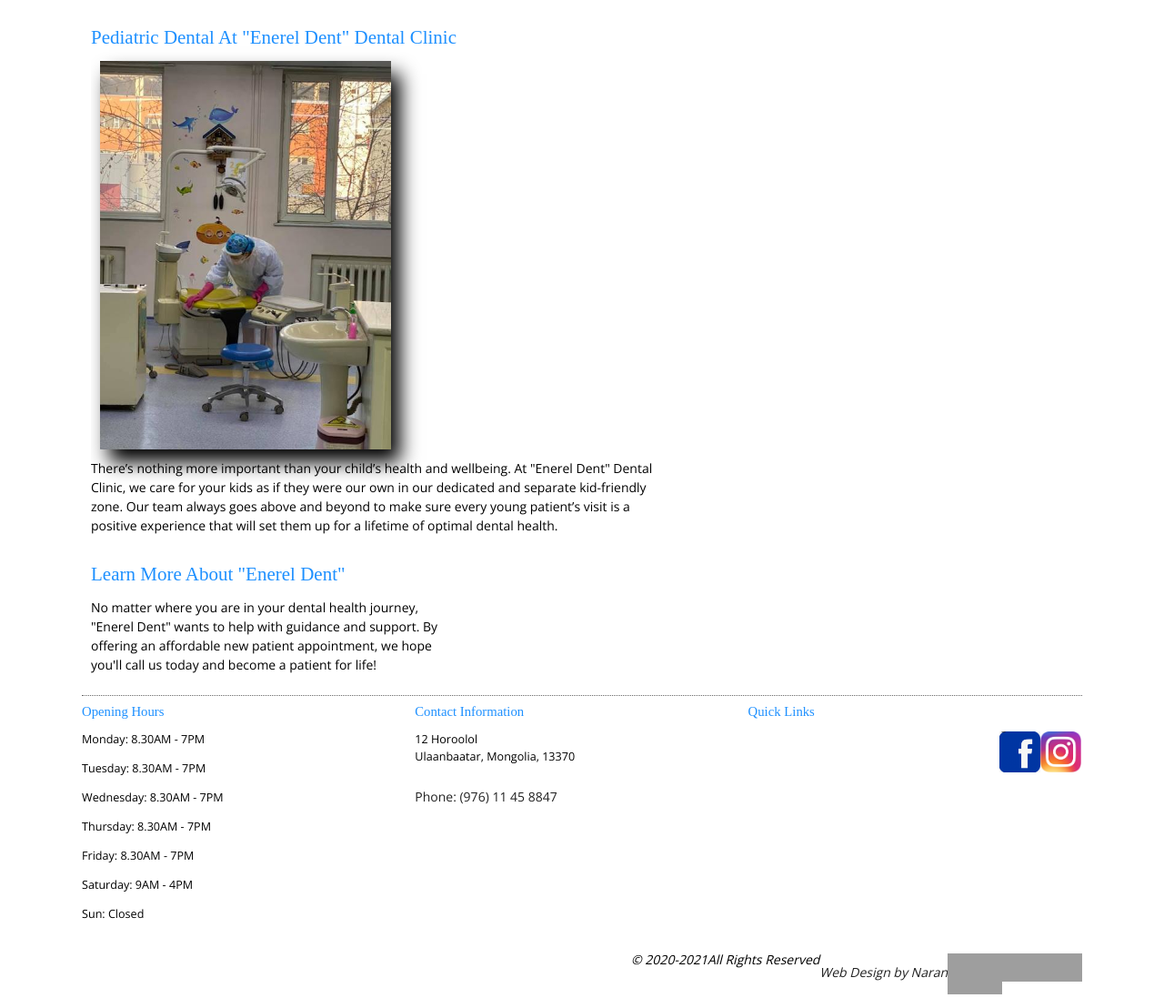
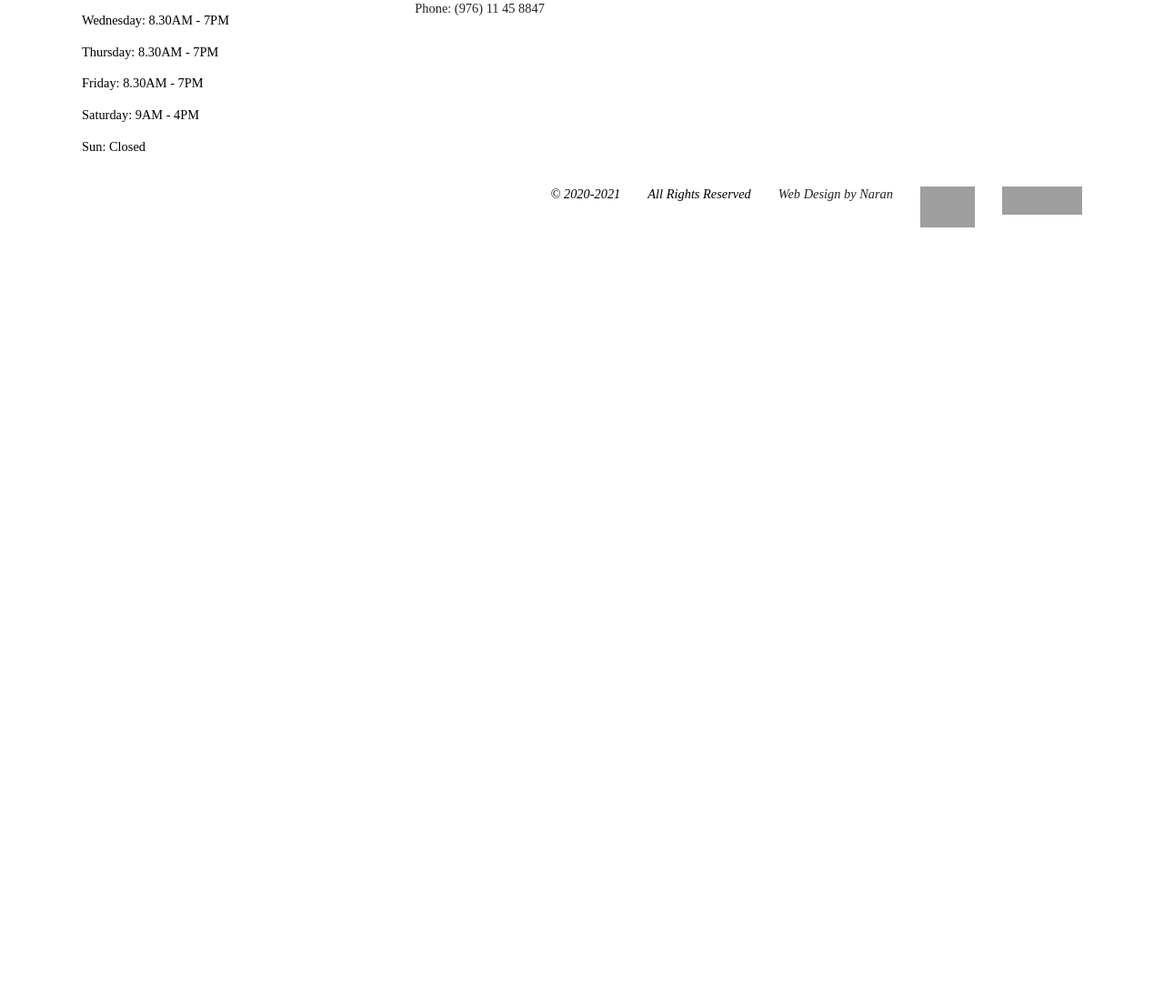
Before and after one commit to ntorguud/it162-final-project, a PHP site: page /youtube.php in a window 1280 px wide. Shown: the part 1082-2179 px from the top of the page at 91% size. After the commit the page ends 1332 px from the top, so only its background shows below. Run offline with PHP 8.4, Linux system fonts and the light colour scheme; some libraries are stand-ins or nearby versions; grey boxes are pictures that could not be loaded.

Commit message:
Edit text

```diff
--- a/contacts.php
+++ b/contacts.php
@@ -1,4 +1,7 @@
 <?php include 'includes/fp-header.php' ?>
+
+<body>
+    <div id="wrapper">
 
         <main>
             <div class="row">
--- a/includes/fp-header.php
+++ b/includes/fp-header.php
@@ -18,13 +18,7 @@
 </head>
 
 <header>
-    <a href="index.php">
-        <img id="logo" src="images/enerel-logo.jpeg" alt="logo">
-    </a>
-</header>
-
-<body>
-    <div id="wrapper">
+    <a href="index.php"><img id="logo" src="images/enerel-logo.jpeg" alt="logo"></a>
 
     <div id="cssmenu">
         <ul>
@@ -39,3 +33,5 @@
             </li>
             <li><a href="map.php"><span><i class="fa fa-fw fa-eye"></i>LIVE MAP</span></a></li>
         </ul>
+    </div>
+</header>
--- a/index.php
+++ b/index.php
@@ -10,6 +10,8 @@
     });
 </script>
 
+<body>
+    <div id="wrapper">
         <div class="blueberry">
             <ul class="slides">
                 <li><img src="images/enerel-front.jpeg" alt="image"></li>
@@ -20,7 +22,7 @@
         <!-- end slideshow -->
         <br>
         <main>
-    <h1>Smile With Confidence</h1>
+            <h1>"Enerel Dent" Dental Clinic in Ulaanbaatar</h1>
             <div class="row">
 
                 <div class="text">
--- a/map.php
+++ b/map.php
@@ -1,5 +1,6 @@
 <?php include 'includes/fp-header.php' ?>
 
+<body>
     <div id="wrapper">
         <main>
             <h2><?= $PageID ?></h2>
--- a/youtube.php
+++ b/youtube.php
@@ -1,4 +1,7 @@
 <?php include 'includes/fp-header.php' ?>
+
+<body>
+    <div id="wrapper">
 
         <main>
             <h1>Smile With Confidence</h1>
@@ -6,24 +9,11 @@
 
                 <div class="text">
                     <h2> Welcome </h2>
-            <img class="left" src="images/adult1.jpg" alt="adult">
                     <iframe src="https://www.facebook.com/plugins/video.php?height=420&href=https%3A%2F%2Fwww.facebook.com%2FEnereldent%2Fvideos%2F1800019393635654%2F&show_text=false&width=560" width="560" height="420" style="border:none;overflow:hidden" scrolling="no" frameborder="0" allowfullscreen="true" allow="autoplay; clipboard-write; encrypted-media; picture-in-picture; web-share" allowFullScreen="true">
                     </iframe>
                 </div>
                 <!--end text-->
 
-    </div>
-    <!--end row-->
-
-    <div class="row">
-
-        <div class="text">
-            <h2> Pediatric Dental At "Enerel Dent" Dental Clinic</h2>
-            <img class="left" src="images/enerel-ped1.jpeg" alt="kid">
-            <p>There’s nothing more important than your child’s health and wellbeing. At "Enerel Dent" Dental Clinic, we care for your kids as if they were our own in our dedicated and separate kid-friendly zone. Our team always goes above and beyond to make sure every young patient’s visit is a positive experience that will set them up for a lifetime of optimal dental health.</p>
-
-        </div>
-        <!--end text-->
             </div>
             <!--end row-->
 
```
Also changed, not shown: services.php (+11 -3 lines). Lines whose indentation alone changed are shown as unchanged.
